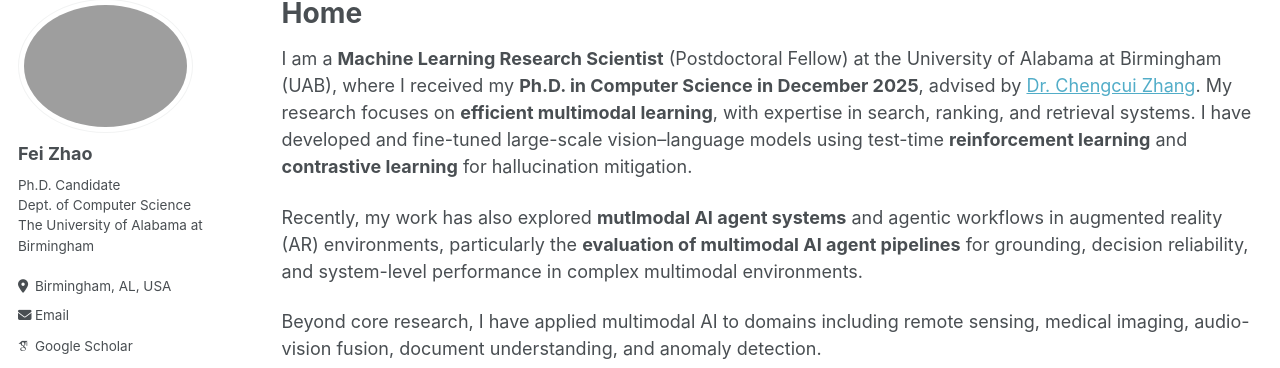
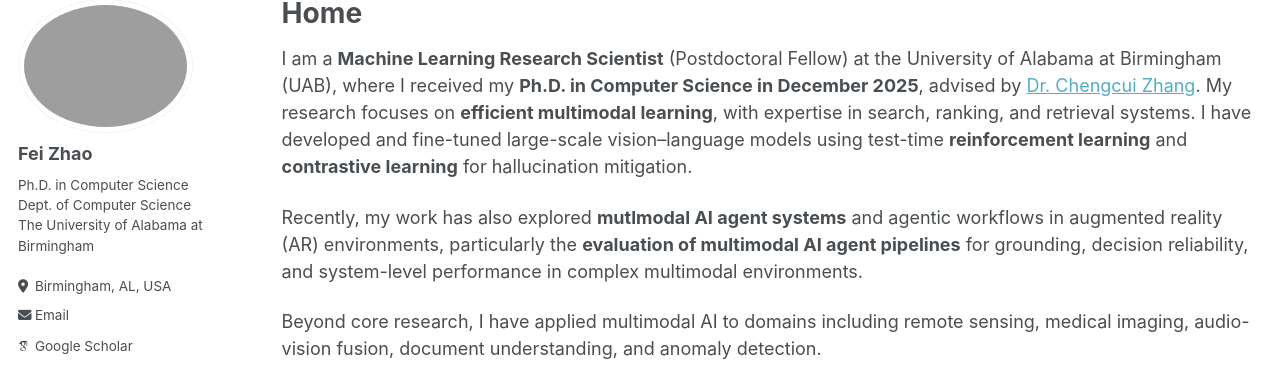
Before and after one commit to feizhao19/feizhao19.github.io, a Jekyll site: the page built from _pages/about.md, in a window 1280 px wide. Shown: the part 87-455 px from the top of the page. Built offline with Jekyll 4.4.1, drawn with Linux system fonts in a browser that asks for light colours; some web fonts are replaced; part of the change alters nothing that is shown.

Commit message:
update bio

```diff
--- a/_config.yml
+++ b/_config.yml
@@ -24,7 +24,7 @@ author:
   avatar           : "Fei_Zhao.jpg"
   name             : "Fei Zhao"
   pronouns         : # example: "she/her"
-  bio              : "Ph.D. Candidate<br>Dept. of Computer Science<br>The University of Alabama at Birmingham"
+  bio              : "Ph.D. in Computer Science<br>Dept. of Computer Science<br>The University of Alabama at Birmingham"
   location         : "Birmingham, AL, USA"
   # employer         : "The University of Alabama at Birmingham"
   uri              : # URL
--- a/_pages/about.md
+++ b/_pages/about.md
@@ -7,20 +7,6 @@ redirect_from:
   - /about/
   - /about.html
 ---
-
-
-<!--
-
-I am a **sixth-year Ph.D. candidate in Computer Science** at the University of Alabama at Birmingham (UAB), advised by [Dr. Chengcui Zhang](https://sites.uab.edu/czhang02/). My research focuses on **efficient multimodal learning**, with expertise in search, ranking, and retrieval systems. I have developed and fine-tuned large-scale vision–language models using test-time **reinforcement learning** and **contrastive training** for hallucination mitigation. Beyond core research, I have applied multimodal AI to domains including remote sensing, medical imaging, audio-vision fusion, document understanding, anomaly detection, natural language processing and computer vision.
-
-
-Driven by a passion for technology and knowledge, my work has resulted in **17 publications (14 as first author)** in prestigious venues such as ACM CIKM, IEEE ICME, ACM SIGSPATIAL, and ACM Computing Surveys. Throughout my Ph.D., roles as a Graduate Teaching Assistant and Research Assistant have further developed my leadership and collaboration skills, equipping me to make significant contributions to both academia and industry.
-
-As **an INFP personality**, I am guided by **strong empathy**, which allow me to deeply understand others and foster meaningful collaboration. My **creativity and imagination** enable me to explore innovative solutions in research, while my cooperative and inclusive nature helps me **build supportive, harmonious teams**. These qualities empower me to connect authentically with colleagues and contribute positively to both academic and professional environments.
-
-
-Explore my projects, publications, and more on my [LinkedIn](https://www.linkedin.com/in/fei-zhao-6a762724a/) and [Google Scholar](https://scholar.google.com/citations?user=-CBzUKwAAAAJ&hl=en). -->
-
 
 
 I am a **Machine Learning Research Scientist** (Postdoctoral Fellow) at the University of Alabama at Birmingham (UAB), where I received my **Ph.D. in Computer Science in December 2025**, advised by [Dr. Chengcui Zhang](https://sites.uab.edu/czhang02/). My research focuses on **efficient multimodal learning**, with expertise in search, ranking, and retrieval systems. I have developed and fine-tuned large-scale vision–language models using test-time **reinforcement learning** and **contrastive learning** for hallucination mitigation.
@@ -35,6 +21,8 @@ Driven by a passion for technology and knowledge, my work has resulted in **17 p
 I enjoy collaborating with diverse teams to translate research ideas into practical AI systems. I value open communication, creativity, and thoughtful problem-solving. My reflective and empathetic personality helps me build supportive collaborations and contribute positively to team environments.
 
 Explore my projects, publications, and more on my [LinkedIn](https://www.linkedin.com/in/fei-zhao-6a762724a/) and [Google Scholar](https://scholar.google.com/citations?user=-CBzUKwAAAAJ&hl=en).
+
+
 
 
 
@@ -231,7 +219,6 @@ Explore my projects, publications, and more on my [LinkedIn](https://www.linkedi
 
 
 
-
 ## Mentoring
 <!-- ====== -->
 
@@ -240,13 +227,6 @@ Explore my projects, publications, and more on my [LinkedIn](https://www.linkedi
 -	Jasper Shen, Master Student, Computer Science, UAB, 2024
 -	Linghuan Zeng, Master Student, Computer Science, UAB, 2023
 
-
-
-
-
-
-
-
 ## Volunteer
 <!-- ====== -->
 
```
